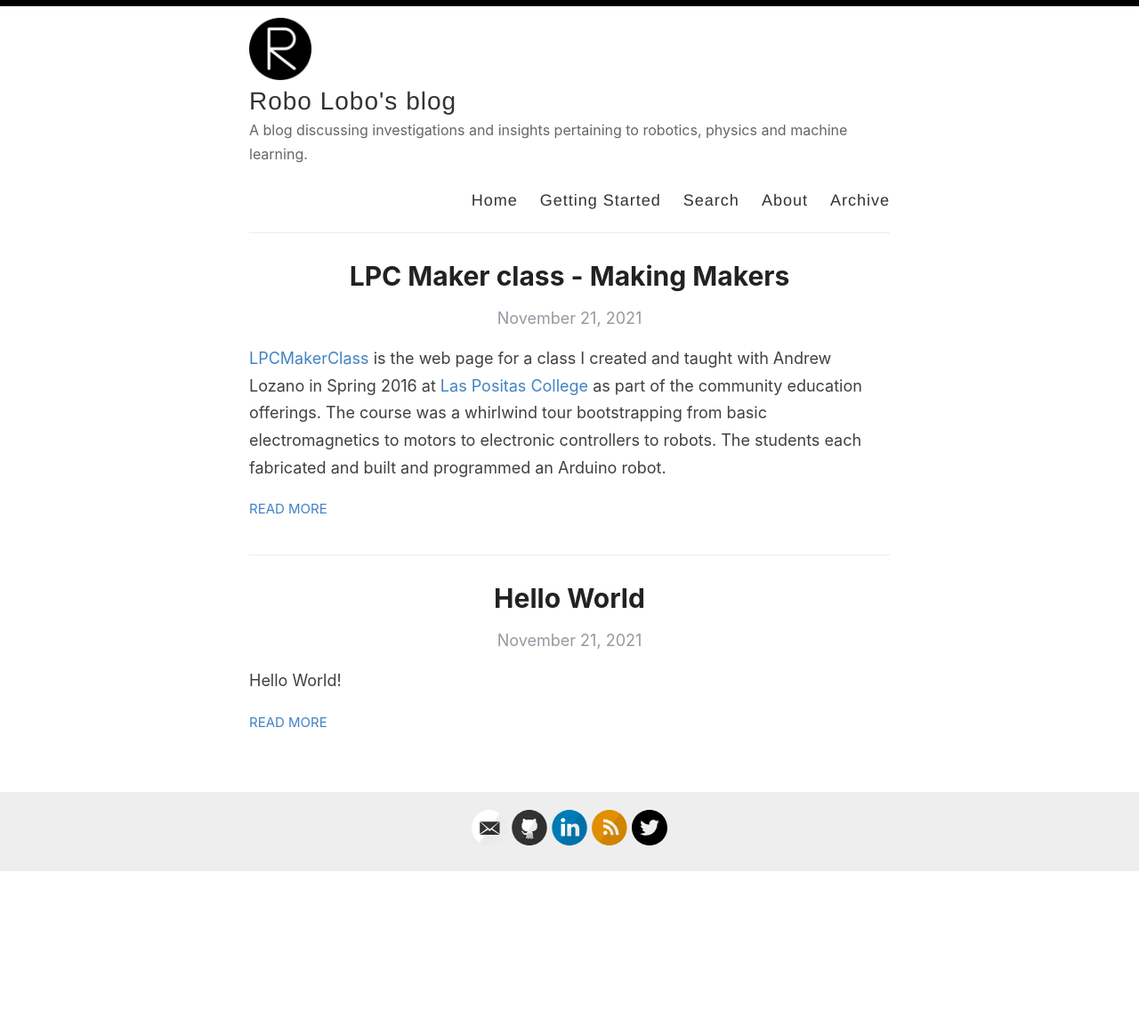
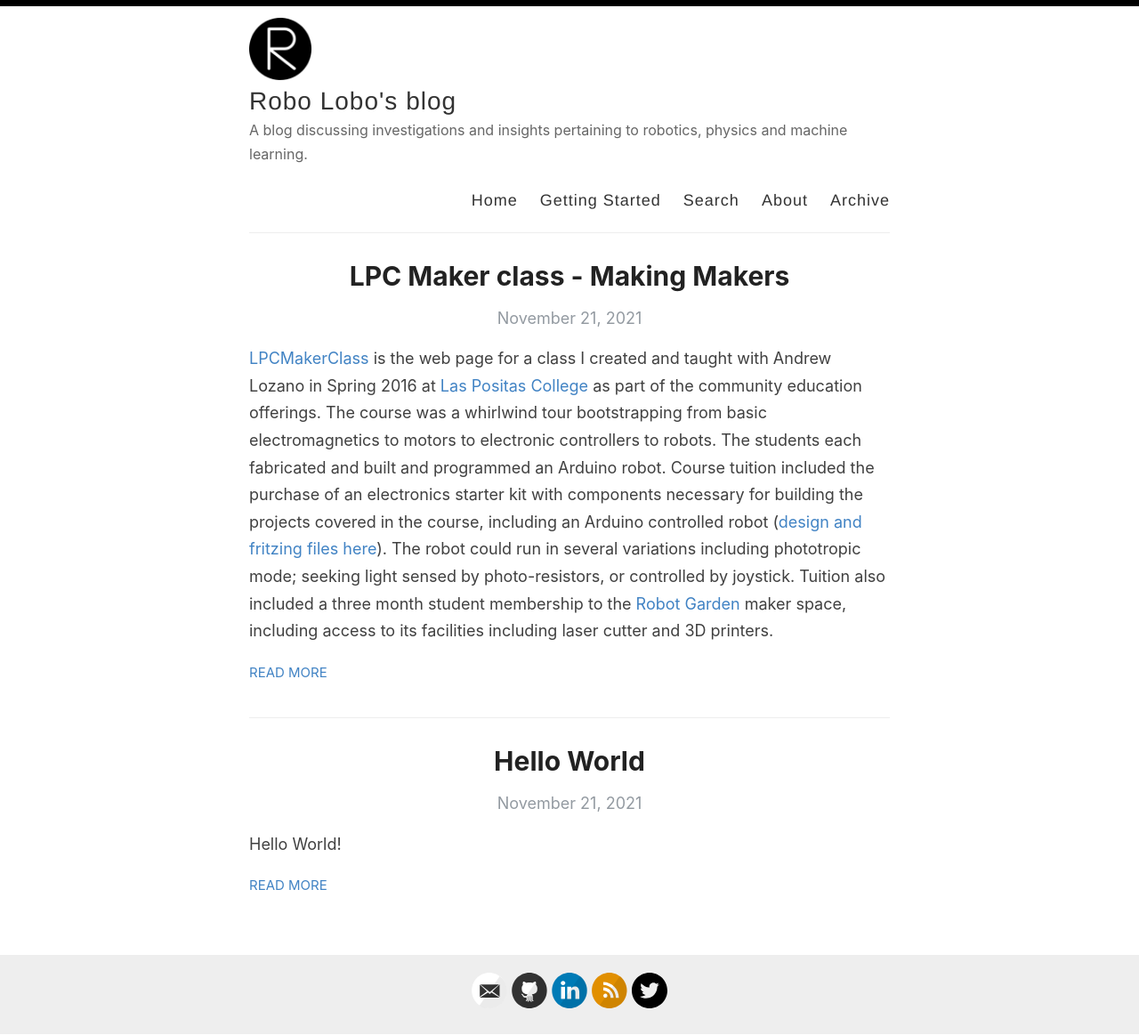
Before and after one commit to jdsalmonson/jdsalmonson.github.io, a Jekyll site: the page built from index.html, in a window 1280 px wide. Shown: the whole page at 89% size. Built offline with Jekyll 4.4.1, drawn with Linux system fonts in a browser that asks for light colours; the list of posts is cut into pages by our own code; before the commit the page ends 979 px from its top, so only the background shows below that.

Commit message:
update text, images

```diff
--- a/_posts/2021-11-21-lpc-maker-class.md
+++ b/_posts/2021-11-21-lpc-maker-class.md
@@ -4,13 +4,14 @@
 categories: [Robotics]
 ---
 
-[LPCMakerClass](https://jdsalmonson.github.io/LPCMakerClass/) is the web page for a class I created and taught with Andrew Lozano in Spring 2016 at [Las Positas College](http://www.laspositascollege.edu) as part of the community education offerings.  The course was a whirlwind tour bootstrapping from basic electromagnetics to motors to electronic controllers to robots.  The students each fabricated and built and programmed an Arduino robot.
+[LPCMakerClass](https://jdsalmonson.github.io/LPCMakerClass/) is the web page for a class I created and taught with Andrew Lozano in Spring 2016 at [Las Positas College](http://www.laspositascollege.edu) as part of the community education offerings.  The course was a whirlwind tour bootstrapping from basic electromagnetics to motors to electronic controllers to robots.  The students each fabricated and built and programmed an Arduino robot.  Course tuition included the purchase of an electronics starter kit with components necessary for building the projects covered in the course, including an Arduino controlled robot ([design and fritzing files here](https://github.com/jdsalmonson/LPCMakerClass/tree/master/Robot1)). The robot could run in several variations including phototropic mode; seeking light sensed by photo-resistors, or controlled by joystick.  Tuition also included a three month student membership to the [Robot Garden](https://www.robotgarden.org/) maker space, including access to its facilities including laser cutter and 3D printers.
 
-[Link to robot design and fritzing files](https://github.com/jdsalmonson/LPCMakerClass/tree/master/Robot1)
-
-LPC Maker arduino bot      |  rear view
+LPC Maker arduino bot      |  rear view with joystick
 :-------------------------:|:-------------------------:
 ![LPC Maker arduino bot](../images/LPC_maker_arduino_bot1.jpg) | ![LPC Maker arduino bot rear view](../images/LPC_maker_arduino_bot2.jpg)
 
+[Laser Cutter CAD template](https://github.com/jdsalmonson/LPCMakerClass/blob/master/Robot1/Robot1c_flattened.svg)
+![Laser Cutter CAD template](../images/LPC_laser_cut_template.png)
 
-![Laser Cutter CAD template](https://github.com/jdsalmonson/LPCMakerClass/blob/master/Robot1/Robot1c_flattened.svg)
+[wiring diagram of photo-resistors driving wheel motor via H-bridge](https://github.com/jdsalmonson/LPCMakerClass/blob/master/Robot1/Robot1_H-Bridge_PhotoResistorWiring_9Volt.png)
+![Wiring diagram of photo-resistors driving motor](https://github.com/jdsalmonson/LPCMakerClass/blob/master/Robot1/Robot1_H-Bridge_PhotoResistorWiring_9Volt.png)
```
